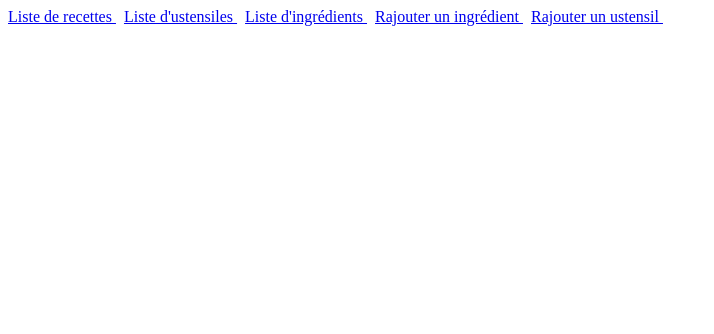
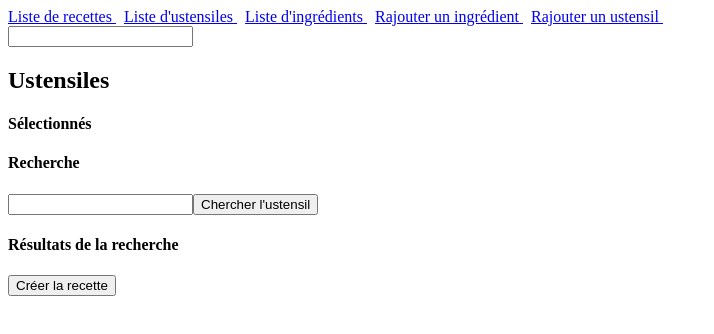
Before and after one commit to j4m3s-s/playground, a Vue app in the folder reshipi/frontend/front/: page /recipe-edit in a window 1280 px wide. Shown: the top 334 px of the page, without its empty margins (0-714 px from the left). Built offline with nearby package versions, Linux system fonts and the light colour scheme.

Commit message:
feat(reshipi/frontend): add recipe-edit with ustensils
Signed-off-by: James <me@j4m3s.eu>

```diff
--- /dev/null
+++ b/reshipi/frontend/front/src/components/RecipeEdition.vue
@@ -0,0 +1,124 @@
+<template>
+    <div v-if="!posted">
+        <!-- direct in item -->
+        <input type="text" v-model="name" />
+
+        <!-- Ustensils -->
+        <h2> Ustensiles </h2>
+        <h4> Sélectionnés </h4>
+
+        <ul>
+            <li v-for="(ustensil, i) in ustensils" v-bind:key="i" >
+                {{ ustensil.name }} <button @click="removeFromUstensils(i)"> - </button>
+            </li>
+        </ul>
+
+        <!-- TODO: optimize search -->
+        <h4> Recherche </h4>
+        <form @submit="ustensilSearch">
+            <input type="text" v-model="ustensil_search_name" />
+            <button> Chercher l'ustensil </button>
+        </form>
+
+        <h4> Résultats de la recherche </h4>
+        <ul>
+            <li v-for="(ustensil, i) in ustensils_searched" v-bind:key="i">
+                {{ ustensil.name }} <button @click="addToUstensils(i)"> + </button>
+            </li>
+        </ul>
+
+        <!-- Ingredients -->
+        <!-- Steps -->
+        <button v-on:click="createRecipe"> Créer la recette </button>
+    </div>
+    <div v-else>
+      Successfuly posted
+      <button v-on:click="reset"> Créer une nouvelle recette </button>
+    </div>
+</template>
+
+<script>
+import Vue from 'vue'
+import axios from 'axios'
+
+export default Vue.extend({
+  name: 'RecipeEdition',
+  data () {
+    return {
+        name: "",
+        cook_time: null,
+        prep_time: null,
+        ustensils: [],
+        ustensils_searched: [],
+        ustensil_search_name: "",
+        posted: false
+    }
+  },
+  methods: {
+      removeFromUstensils (index) {
+          console.log(index)
+          console.log(this.ustensils)
+          this.ustensils.splice(index, 1)
+      },
+      addToUstensils (index) {
+          for (let i = 0; i < this.ustensils.length; i++) {
+            if (this.ustensils[i].id === this.ustensils_searched[index].id)
+                return
+          }
+
+          this.ustensils.push(this.ustensils_searched[index])
+          this.ustensils.sort(function(a, b) { return a.id - b.id })
+      },
+      ustensilSearch(e) {
+          e.preventDefault()
+
+          axios.get("http://localhost:3000/ustensils")
+          .then((response) => {
+            console.log(response.data)
+
+            let result_arr = []
+            for (let i = 0; i < response.data.length; i++) {
+                if (response.data[i].name.startsWith(this.ustensil_search_name)) {
+                    result_arr.push(response.data[i])
+                }
+            }
+            this.ustensils_searched = result_arr
+          })
+          .catch((error) => {
+            console.log(error)
+          })
+
+      },
+      createRecipe () {
+          axios.post("http://localhost:3000/recipes", {
+              name: this.name,
+          }).then((response) => {
+              console.log(response.data)
+
+              this.ustensils.map((ustensil) => {
+              axios.post("localhost:3000/ustensils_recipe", {
+                  ustensil_id: ustensil.id,
+                  recipe_id: response.data.id
+              }).then((response) => {
+                  console.log(response)
+              }).catch((error) => {
+                  console.log(error)
+              })
+          })
+
+          }).catch((error) => {
+              console.log(error)
+              return
+          })
+
+                },
+      reset () {
+          this.name = ""
+          this.posted = false
+      }
+  }
+})
+</script>
+
+<style>
+</style>
--- a/reshipi/frontend/front/src/router/index.js
+++ b/reshipi/frontend/front/src/router/index.js
@@ -6,6 +6,7 @@ import UstensilView from '../views/UstensilView.vue'
 import IngredientsView from '../views/IngredientsView.vue'
 import IngredientEditionView from '../views/IngredientEditionView.vue'
 import UstensilEditionView from '../views/UstensilEditionView.vue'
+import RecipeEditionView from '../views/RecipeEditionView.vue'
 
 Vue.use(VueRouter)
 
@@ -39,7 +40,13 @@ const routes = [
     path: '/ustensil-edit',
     name: 'UstensilEditionView',
     component: UstensilEditionView
+  },
+  {
+    path: '/recipe-edit',
+    name: 'RecipeEditionView',
+    component: RecipeEditionView
   }
+
 ]
 
 const router = new VueRouter({
--- /dev/null
+++ b/reshipi/frontend/front/src/views/RecipeEditionView.vue
@@ -0,0 +1,16 @@
+<template>
+  <div>
+  <RecipeEdition />
+  </div>
+</template>
+
+<script>
+import RecipeEdition from '@/components/RecipeEdition.vue'
+
+export default {
+  name: 'RecipeEditionView',
+  components: {
+      RecipeEdition
+  }
+}
+</script>
```
